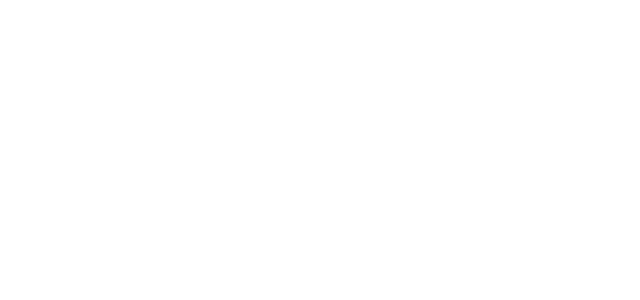
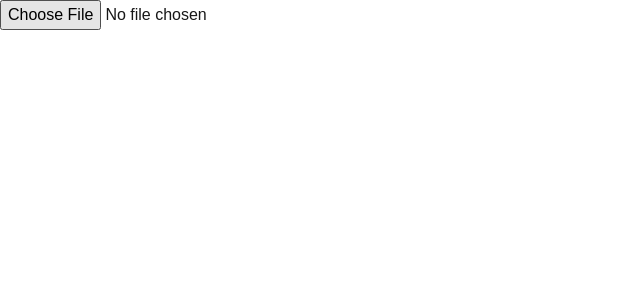
Before and after one commit to ItaloBorrelli/game-card-engine, a Next.js app: page / in a window 1280 px wide. Shown: the top 300 px of the page, without its empty margins (0-640 px from the left). Built offline with nearby package versions, Linux system fonts and the light colour scheme.

Commit message:
Update tsconfig and move content to pages

```diff
--- a/src/app/page.tsx
+++ b/src/app/page.tsx
@@ -1,5 +1,13 @@
-import Image from 'next/image';
+import Link from 'next/link';
+import Monster from '@/pages/monster';
+import { Provider } from '@/components/ui/provider';
 
 export default function Home() {
-  return <div />;
+  return (
+    <div>
+      <Link href="/monsters">
+        <Monster />
+      </Link>
+    </div>
+  );
 }
--- /dev/null
+++ b/src/pages/monster.tsx
@@ -0,0 +1,38 @@
+'use client';
+import type React from 'react';
+import { useState } from 'react';
+
+const Monster: React.FC = () => {
+  const [fileContent, setFileContent] = useState<string | null>(null);
+
+  const handleFileUpload = (event: React.ChangeEvent<HTMLInputElement>) => {
+    const file = event.target.files?.[0];
+    if (file && file.type === 'application/json') {
+      const reader = new FileReader();
+      reader.onload = (e) => {
+        const content = e.target?.result as string;
+        setFileContent(content);
+      };
+      reader.onerror = () => {
+        alert('Error reading file. Please try again.');
+      };
+      reader.readAsText(file);
+    } else {
+      alert('Please upload a valid JSON file.');
+    }
+  };
+
+  return (
+    <div>
+      <input type="file" accept=".json" onChange={handleFileUpload} />
+      {fileContent ? (
+        <div>
+          <button onClick={() => setFileContent(null)}>Clear File</button>
+          <pre>{JSON.stringify(JSON.parse(fileContent), null, 2)}</pre>
+        </div>
+      ) : null}
+    </div>
+  );
+};
+
+export default Monster;
--- a/src/util/map5eToolsToCustom.ts
+++ b/src/util/map5eToolsToCustom.ts
@@ -70,7 +70,7 @@
     '30': 155000,
   })[cr];
 
-const monster = (toolsMonster: Monster5eTools): Monster => {
+export const convertMonster = (toolsMonster: Monster5eTools): Monster => {
   const {
     name,
     size,
--- a/tsconfig.json
+++ b/tsconfig.json
@@ -19,7 +19,8 @@
       }
     ],
     "paths": {
-      "@component/*": ["./src/components"],
+      "@/*": ["./src/*"],
+      "@components/*": ["./src/components"],
       "@type/*": ["./src/types/*"],
       "@util/*": ["./src/util/*"]
     }
```
